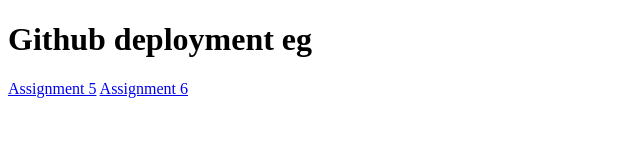
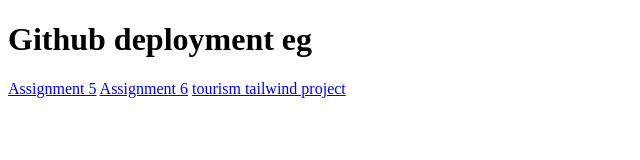
Before and after one commit to kirthikajeyalakshmi/MERN-, a plain HTML site: page index.html in a window 1280 px wide. Shown: the whole page, without its empty margins (0-640 px from the left). Drawn offline with Linux system fonts and the light colour scheme.

Commit message:
Add files via upload

```diff
--- a/index.html
+++ b/index.html
@@ -9,6 +9,6 @@
     <h1>Github deployment eg</h1>
     <a href="assign5.html" target="_blank"> Assignment 5</a>
     <a href="assign6.html" target="_blank">Assignment 6</a>
-    <a href="./projects/tourism/index.html"></a>
+    <a href="./projects/tourism/index.html">tourism tailwind project</a>
 </body>
 </html>
```
